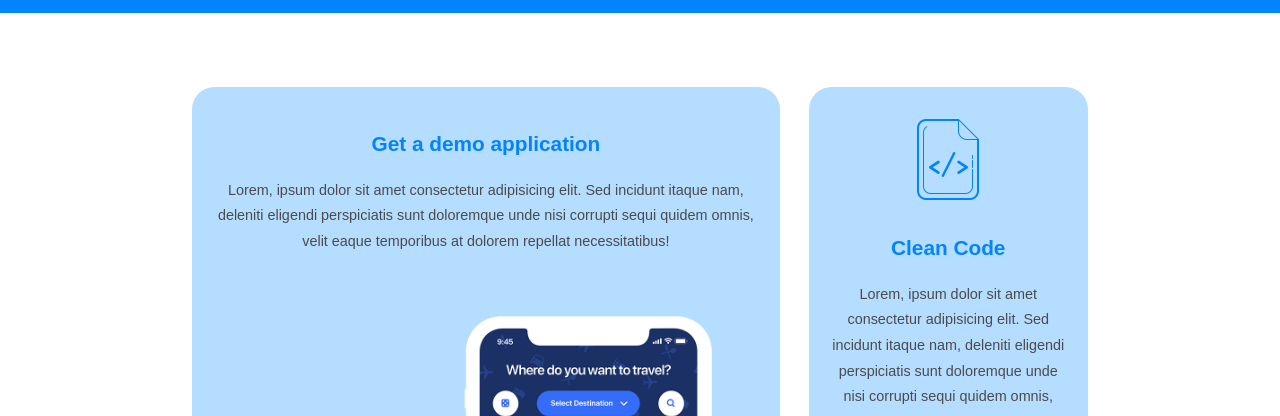
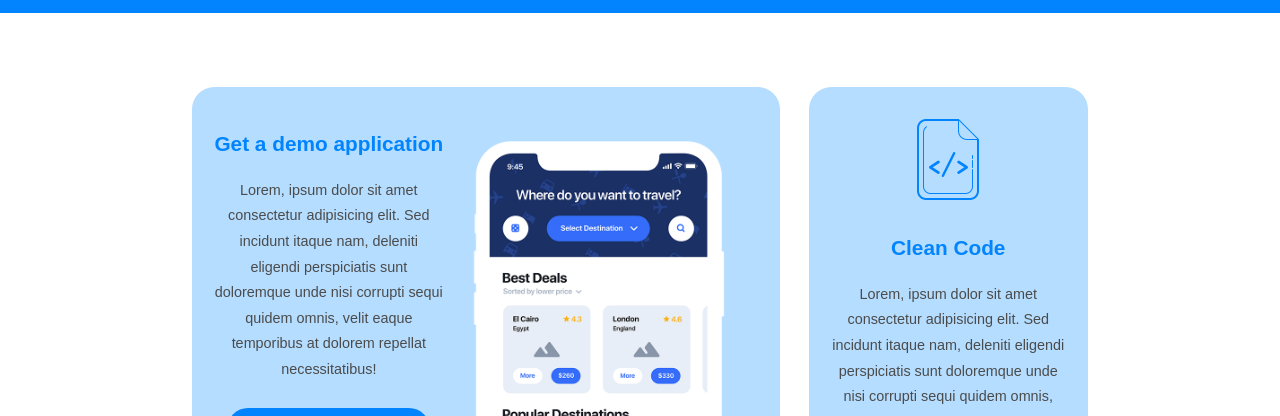
Before and after one commit to simonescoca/htmlcss-responsive-layout, a plain HTML site: page index.html in a window 1280 px wide. Shown: the part 65-481 px from the top of the page. Drawn offline with Linux system fonts and the light colour scheme.

Commit message:
fixed iphone img first blue card

```diff
--- a/index.html
+++ b/index.html
@@ -24,6 +24,7 @@
         <main>
             <section class="blue-cards container flexbox">
                 <div class="blue-card">
+                    <div class="col-sx">
                         <p class="blue-card-title">
                             Get a demo application
                         </p>
@@ -34,6 +35,7 @@
                             <img src="icons/apple.png" class="apple-logo" alt="apple logo">
                             App Store
                         </a>
+                    </div>
                     <img src="img/phone.png" class="phone" alt="iphone image">
                 </div>
                 <div class="blue-card">
--- a/style.css
+++ b/style.css
@@ -245,6 +245,15 @@ section.blue-cards{
     .container{
         padding: 0 15%;
     }
+
+    .blue-card:first-of-type{
+        display: flex;
+    }
+
+    .phone{
+        position: relative;
+        top: 1.4rem;
+    }
 }
 
 /* FOOTER //////////////////////////*/
```
Lines whose indentation alone changed are shown as unchanged.
